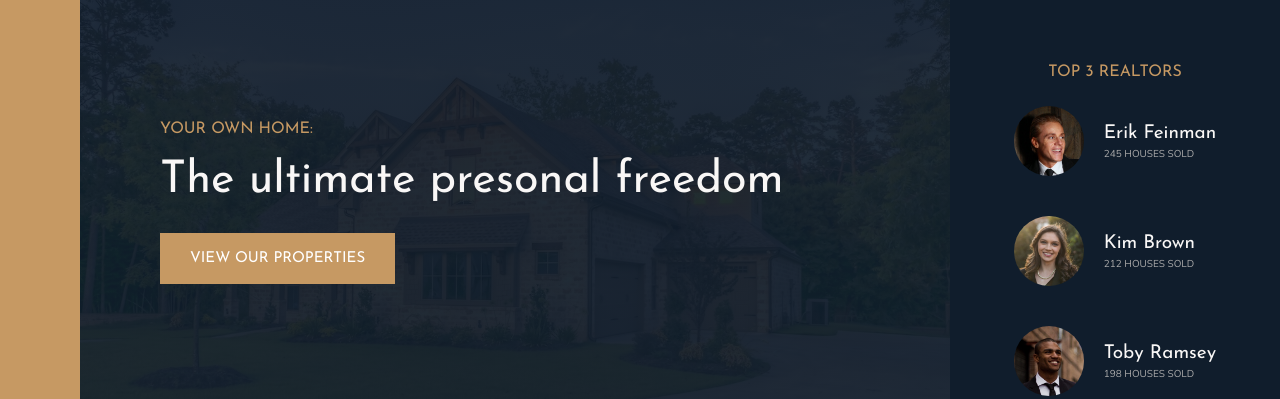
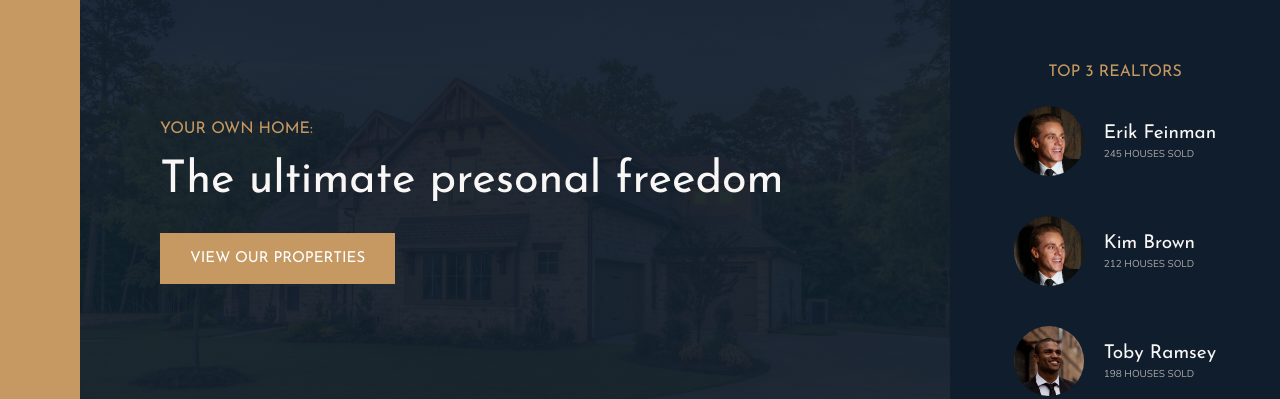
Before and after one commit to AdhamElSamahy909/Nexter, a website: page index.html in a window 1280 px wide. Shown: the part 92-491 px from the top of the page. Drawn offline with nearby package versions, Linux system fonts and the light colour scheme.

Commit message:
Update index.html

```diff
--- a/index.html
+++ b/index.html
@@ -39,7 +39,7 @@
                     <p class="realtors__sold">245 houses sold</p>
                 </div>
 
-                <img src="img/realtor-2.jpeg" alt="Realtor 2" class="realtors__img">
+                <img src="img/realtor-1.jpeg" alt="Realtor 2" class="realtors__img">
                 <div class="realtors__details">
                     <h4 class="heading-4 heading-4--light">Kim Brown</h4>
                     <p class="realtors__sold">212 houses sold</p>
```
